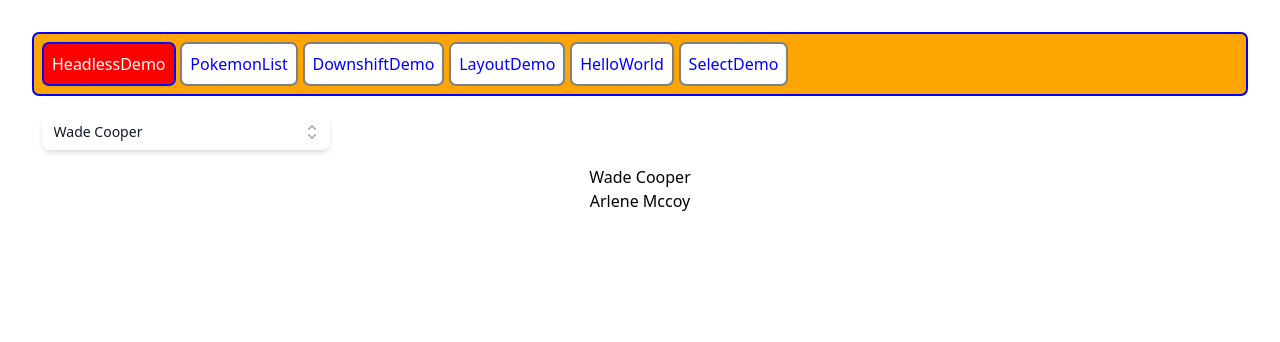
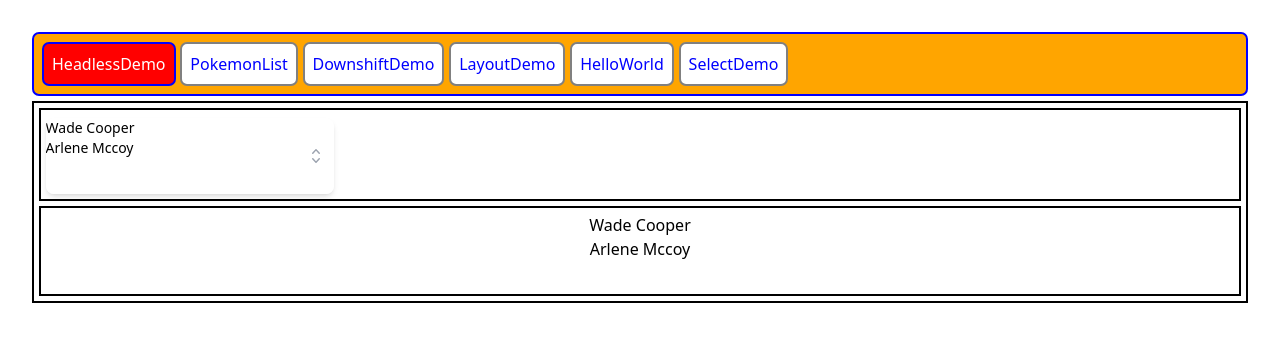
Before and after one commit to godzzo/react-ts-valtio-demo, a React (Vite) app: page / in a window 1280 px wide. Shown: the top 342 px of the page. Built offline with nearby package versions, Linux system fonts and the light colour scheme.

Commit message:
Headless: Check Multi in the designed Combo ...

```diff
--- a/src/components/Layout.tsx
+++ b/src/components/Layout.tsx
@@ -43,7 +43,22 @@ export function Column({
 	);
 }
 
-export function Box({ children }: { children?: ReactNode }) {
+export function Box({
+	style,
+	children,
+	border = true,
+}: {
+	style?: CSSProperties;
+	children?: ReactNode;
+	border?: boolean;
+}) {
+	if (border) {
+		style = {
+			border: '2px solid black',
+			...(style && style),
+		};
+	}
+
 	return (
 		<div
 			style={{
@@ -51,6 +66,7 @@ export function Box({ children }: { children?: ReactNode }) {
 				flexDirection: 'column',
 				gap: '0.3rem',
 				padding: '0.3rem',
+				...(style && style),
 			}}
 		>
 			{children}
--- a/src/views/HeadlessDemo.tsx
+++ b/src/views/HeadlessDemo.tsx
@@ -17,10 +17,10 @@ type Person = (typeof people)[0];
 export default function HeadlessDemo() {
 	return (
 		<Column>
-			<Box>
+			<Box border={true}>
 				<SimpleWithDesign />
 			</Box>
-			<Box>
+			<Box border={true}>
 				<MultiPlain />
 			</Box>
 		</Column>
@@ -59,7 +59,7 @@ function MultiPlain() {
 }
 
 export function SimpleWithDesign() {
-	const [selected, setSelected] = useState(people[0]);
+	const [selected, setSelected] = useState<any[]>([people[0], people[1]]);
 	const [query, setQuery] = useState('');
 
 	const filteredPeople =
@@ -74,9 +74,17 @@ export function SimpleWithDesign() {
 
 	return (
 		<div className="w-72">
-			<Combobox value={selected} onChange={setSelected}>
+			<Combobox value={selected} onChange={setSelected} multiple>
 				<div className="relative mt-1">
 					<div className="relative w-full cursor-default overflow-hidden rounded-lg bg-white text-left shadow-md focus:outline-none focus-visible:ring-2 focus-visible:ring-white focus-visible:ring-opacity-75 focus-visible:ring-offset-2 focus-visible:ring-offset-teal-300 sm:text-sm">
+						{selected.length > 0 && (
+							<ul>
+								{selected.map((person) => (
+									<li key={person.id}>{person.name}</li>
+								))}
+							</ul>
+						)}
+
 						<Combobox.Input
 							className="w-full border-none py-2 pl-3 pr-10 text-sm leading-5 text-gray-900 focus:ring-0"
 							displayValue={(person: Person) => person.name}
```
